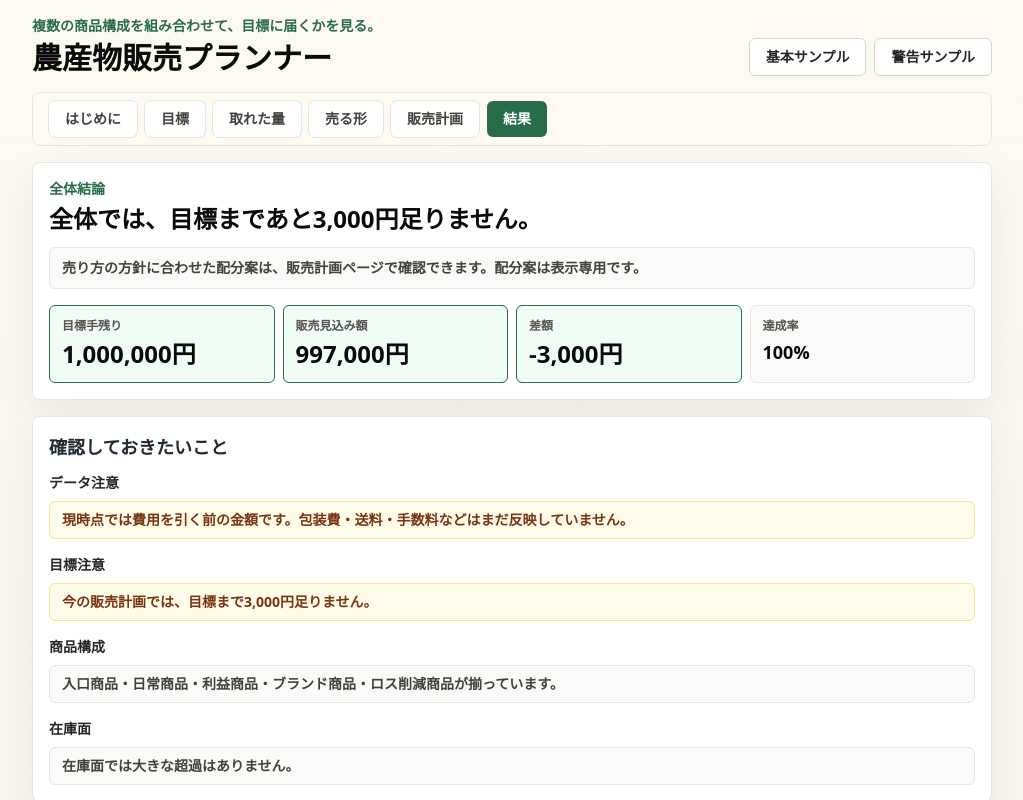
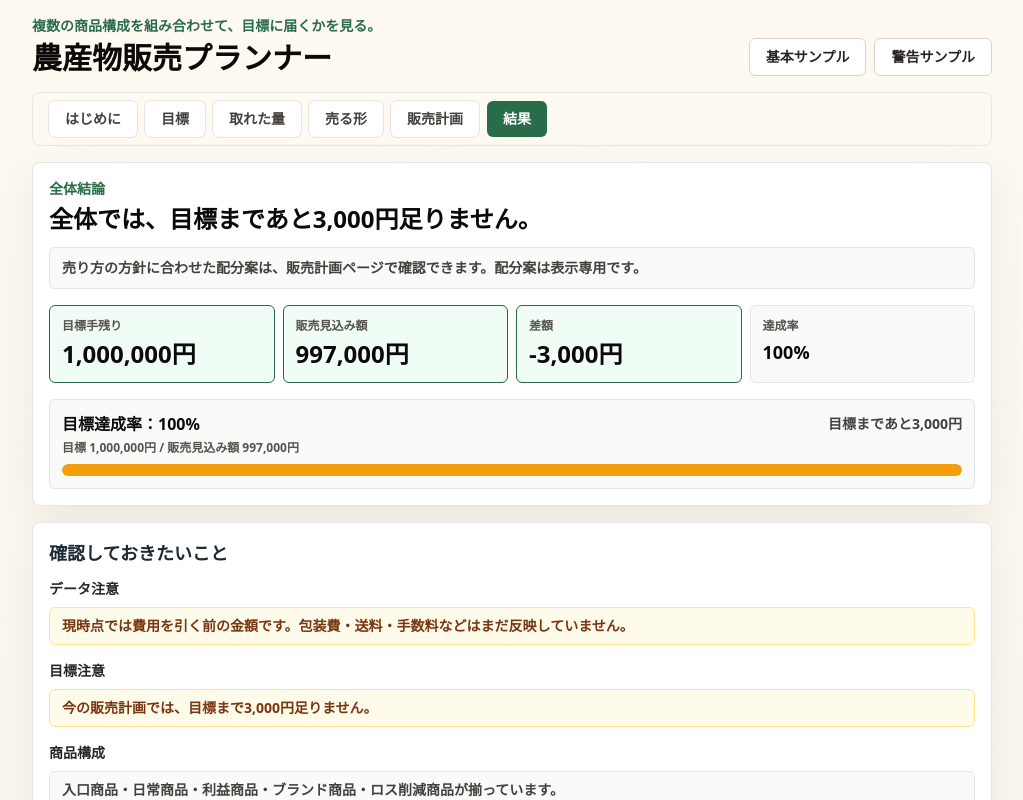
Before and after one commit to daikiyajima426-ux/tenokori-sales-plan, a Next.js app: page / in a window 1280 px wide. Both pictures are taken after a click on the button "基本サンプル". Shown: the top 800 px of the page, without its empty margins (128-1151 px from the left). Built offline with nearby package versions, Linux system fonts and the light colour scheme.

Commit message:
Implement v1.3.1 visual decision UI

```diff
--- a/package.json
+++ b/package.json
@@ -1,6 +1,6 @@
 {
   "name": "tenokori-sales-plan",
-  "version": "1.3.0",
+  "version": "1.3.1",
   "private": true,
   "scripts": {
     "dev": "next dev",
--- a/public/sw.js
+++ b/public/sw.js
@@ -1,4 +1,4 @@
-const CACHE_NAME = "tenokori-sales-plan-v1-3-0";
+const CACHE_NAME = "tenokori-sales-plan-v1-3-1";
 const APP_SHELL = ["/", "/manifest.json", "/icon.svg", "/field-pattern.svg"];
 
 self.addEventListener("install", (event) => {
--- a/src/app/page.tsx
+++ b/src/app/page.tsx
@@ -77,6 +77,48 @@ const dangerButton =
 
 const percent = (value: number | null) =>
   value === null ? "未設定" : `${Math.round(value * 100).toLocaleString("ja-JP")}%`;
+const clampPercent = (value: number | null | undefined) =>
+  value === null || value === undefined || !Number.isFinite(value)
+    ? 0
+    : Math.min(100, Math.max(0, Math.round(value * 100)));
+
+function barColorClass(kind: "ok" | "warn" | "danger" | "info" | "muted") {
+  if (kind === "ok") return "bg-leaf";
+  if (kind === "warn") return "bg-amber-500";
+  if (kind === "danger") return "bg-red-600";
+  if (kind === "info") return "bg-sky-600";
+  return "bg-stone-400";
+}
+
+function progressKind(value: number | null, dangerAtOver = false) {
+  if (value === null) return "muted";
+  if (dangerAtOver && value > 1) return "danger";
+  if (value >= 1) return "ok";
+  if (value >= 0.8) return "warn";
+  return "danger";
+}
+
+function ProgressBar({
+  value,
+  label,
+  kind
+}: {
+  value: number | null;
+  label: string;
+  kind: "ok" | "warn" | "danger" | "info" | "muted";
+}) {
+  if (value === null) return null;
+  return (
+    <div className="mt-2">
+      <div className="h-3 overflow-hidden rounded-full bg-stone-200" aria-label={label}>
+        <div
+          className={`h-full rounded-full ${barColorClass(kind)}`}
+          style={{ width: `${clampPercent(value)}%` }}
+        />
+      </div>
+    </div>
+  );
+}
 
 function NumberInput({
   label,
@@ -161,6 +203,134 @@ function AttentionGroup({ title, items }: { title: string; items: string[] }) {
       <div className="mt-2 space-y-2">
         {items.map((item) => <Notice key={`${title}-${item}`}>{item}</Notice>)}
       </div>
+    </div>
+  );
+}
+
+function TargetProgress({
+  summary
+}: {
+  summary: ReturnType<typeof calculateSummary>;
+}) {
+  if (summary.targetCashYen <= 0) {
+    return (
+      <p className="rounded-md border border-stone-200 bg-stone-50 px-3 py-2 text-sm font-semibold text-stone-700">
+        目標を入れると達成率が表示されます。
+      </p>
+    );
+  }
+  const kind = progressKind(summary.achievementRate);
+  const gapText = summary.isTargetEnough
+    ? `目標を${yen(Math.max(0, summary.targetGapYen))}上回っています`
+    : `目標まであと${yen(summary.shortageYen)}`;
+  return (
+    <div className="rounded-md border border-stone-200 bg-stone-50 px-3 py-3">
+      <div className="flex flex-wrap items-center justify-between gap-2">
+        <p className="font-black text-stone-950">目標達成率：{percent(summary.achievementRate)}</p>
+        <p className="text-sm font-semibold text-stone-700">{gapText}</p>
+      </div>
+      <p className="mt-1 text-xs font-semibold text-stone-600">
+        目標 {yen(summary.targetCashYen)} / 販売見込み額 {yen(summary.totalTakeHomeYen)}
+      </p>
+      <ProgressBar value={summary.achievementRate} label="目標達成率" kind={kind} />
+    </div>
+  );
+}
+
+function InventoryUsageList({
+  summary,
+  compact = false
+}: {
+  summary: ReturnType<typeof calculateSummary>;
+  compact?: boolean;
+}) {
+  if (summary.harvestUsage.length === 0) {
+    return (
+      <p className="rounded-md border border-stone-200 bg-stone-50 px-3 py-2 text-sm font-semibold text-stone-700">
+        取れた量を入れると在庫使用状況が表示されます。
+      </p>
+    );
+  }
+  return (
+    <div className="space-y-2">
+      {summary.harvestUsage.map((row) => {
+        const harvestKg = row.harvest.amount;
+        const usageRate = harvestKg > 0 ? row.usedKg / harvestKg : null;
+        const kind = progressKind(usageRate, true);
+        return (
+          <div
+            key={row.harvest.id}
+            className={`rounded-md border px-3 py-2 ${row.hasOver ? "border-red-200 bg-red-50" : "border-stone-200 bg-stone-50"}`}
+          >
+            <div className="flex flex-wrap items-center justify-between gap-2">
+              <p className="font-black text-stone-950">
+                {row.harvest.name || "取れた量"}：{kg(row.usedKg)} / {kg(harvestKg)}
+              </p>
+              <p className={`text-sm font-semibold ${row.hasOver ? "text-red-800" : "text-stone-700"}`}>
+                使用率：{percent(usageRate)}{row.hasOver ? ` / ${kg(row.overKg)}超過` : ""}
+              </p>
+            </div>
+            {!compact ? (
+              <ProgressBar value={usageRate} label={`${row.harvest.name}の在庫使用率`} kind={kind} />
+            ) : null}
+          </div>
+        );
+      })}
+    </div>
+  );
+}
+
+function RoleCompositionBars({
+  summary
+}: {
+  summary: ReturnType<typeof calculateSummary>;
+}) {
+  if (summary.salesResults.length === 0) {
+    return (
+      <p className="rounded-md border border-stone-200 bg-stone-50 px-3 py-2 text-sm font-semibold text-stone-700">
+        販売計画を入れると結果が表示されます。
+      </p>
+    );
+  }
+  if (summary.validResults.length === 0) {
+    return (
+      <p className="rounded-md border border-stone-200 bg-stone-50 px-3 py-2 text-sm font-semibold text-stone-700">
+        売る形・売値・販売予定数を入れると集計できます。
+      </p>
+    );
+  }
+  return (
+    <div className="mt-3 grid grid-cols-1 gap-2 sm:grid-cols-2">
+      {summary.compositionRows.map((row) => {
+        const kind = row.role === "unset" ? "muted" : "info";
+        return (
+          <div key={row.role} className="rounded-md border border-stone-200 bg-stone-50 px-3 py-2">
+            <p className="font-black text-stone-950">
+              {row.label}：{row.count}件 / {yen(row.salesYen)} / {percent(row.salesShare)}
+            </p>
+            <p className="mt-1 text-xs font-semibold text-stone-600">使用 {kg(row.usedKg)}</p>
+            <ProgressBar value={row.salesShare} label={`${row.label}の販売見込み割合`} kind={kind} />
+          </div>
+        );
+      })}
+    </div>
+  );
+}
+
+function SalesContributionBar({
+  row,
+  totalSalesYen
+}: {
+  row: ReturnType<typeof calculateSummary>["salesResults"][number];
+  totalSalesYen: number;
+}) {
+  const share = totalSalesYen > 0 ? row.takeHomeYen / totalSalesYen : null;
+  return (
+    <div className="mt-2">
+      <p className="text-xs font-semibold text-stone-600">
+        全体に対する割合：{percent(share)}
+      </p>
+      <ProgressBar value={share} label={`${row.card.name}の寄与度`} kind="info" />
     </div>
   );
 }
@@ -737,6 +907,18 @@ function SalesPlanCardsTab({
               </p>
             </div>
           </div>
+          <div>
+            <p className="text-sm font-black text-stone-800">目標達成</p>
+            <div className="mt-2">
+              <TargetProgress summary={summary} />
+            </div>
+          </div>
+          <div>
+            <p className="text-sm font-black text-stone-800">在庫使用率</p>
+            <div className="mt-2">
+              <InventoryUsageList summary={summary} />
+            </div>
+          </div>
           <AttentionGroup title="在庫注意" items={summary.stockWarnings} />
           <AttentionGroup title="目標注意" items={summary.targetWarnings} />
           <AttentionGroup title="商品構成注意" items={summary.compositionWarnings} />
@@ -1124,6 +1306,9 @@ function ResultTab({
           <Metric label="差額" value={yen(summary.targetGapYen)} strong />
           <Metric label="達成率" value={percent(summary.achievementRate)} />
         </div>
+        <div className="mt-4">
+          <TargetProgress summary={summary} />
+        </div>
       </div>
       <div className={panelClass}>
         <h3 className="text-lg font-black">確認しておきたいこと</h3>
@@ -1150,23 +1335,12 @@ function ResultTab({
       <div className={panelClass}>
         <h3 className="text-lg font-black">商品構成チェック</h3>
         <p className="mt-1 text-sm font-semibold text-stone-600">販売計画を、入口・日常・利益・ブランド・ロス削減の役割ごとに見ます。</p>
-        <div className="mt-3 grid grid-cols-1 gap-2 sm:grid-cols-2">
-          {summary.compositionRows.map((row) => (
-            <div key={row.role} className="rounded-md border border-stone-200 bg-stone-50 px-3 py-2">
-              <p className="font-black text-stone-950">{row.label}：{row.count}件 / {yen(row.salesYen)}</p>
-              <p className="mt-1 text-xs font-semibold text-stone-600">比率 {percent(row.salesShare)} / 使用 {kg(row.usedKg)}</p>
-            </div>
-          ))}
-        </div>
+        <RoleCompositionBars summary={summary} />
       </div>
       <div className={panelClass}>
         <h3 className="text-lg font-black">在庫使用状況</h3>
-        <div className="mt-3 space-y-2">
-          {summary.harvestUsage.map((row) => (
-            <p key={row.harvest.id} className={`rounded-md border px-3 py-2 text-sm font-semibold ${row.hasOver ? "border-amber-200 bg-amber-50 text-amber-900" : "border-stone-200 bg-stone-50 text-stone-700"}`}>
-              {row.harvest.name || "取れた量"}：{kg(row.usedKg)} / {kg(row.harvest.amount)} 使用中{row.hasOver ? `、${kg(row.overKg)}超過` : ""}
-            </p>
-          ))}
+        <div className="mt-3">
+          <InventoryUsageList summary={summary} />
         </div>
       </div>
       <div className={panelClass}>
@@ -1176,6 +1350,7 @@ function ResultTab({
             <div key={row.card.id} className="rounded-md border border-stone-200 bg-stone-50 p-3">
               <p className="font-black text-stone-950">{row.card.name}</p>
               <p className="mt-1 text-sm font-black text-leaf">{PRODUCT_ROLE_LABELS[row.card.productRole ?? "unset"]} / 使用量 {kg(row.usedKg)} / 販売見込み {yen(row.takeHomeYen)}</p>
+              <SalesContributionBar row={row} totalSalesYen={summary.totalTakeHomeYen} />
               <details className="mt-2">
                 <summary className="cursor-pointer text-sm font-semibold text-stone-600">詳細を見る</summary>
                 <div className="mt-2 grid grid-cols-1 gap-2 sm:grid-cols-3">
@@ -1237,7 +1412,7 @@ function buildTextOutput(
   const summary = calculateSummary(plan, harvestCards, productCards, salesPlanCards);
   const productMap = new Map(productCards.map((card) => [card.id, card]));
   const lines = [
-    "農産物販売プランナー v1.3.0",
+    "農産物販売プランナー v1.3.1",
     "",
     `作物名: ${plan.cropName || "未入力"}`,
     `目標手残り: ${yen(plan.targetCashYen)}`,
--- a/src/lib/constants.ts
+++ b/src/lib/constants.ts
@@ -1,7 +1,7 @@
 import type { ProductRole, SalesPolicy } from "@/types/domain";
 
 export const APP_NAME = "農産物販売プランナー";
-export const APP_VERSION = "1.3.0";
+export const APP_VERSION = "1.3.1";
 export const SCHEMA_VERSION = 5;
 
 export const STORAGE_KEYS = {
--- a/src/types/domain.ts
+++ b/src/types/domain.ts
@@ -78,7 +78,7 @@ export type AppData = {
 
 export type ExportData = {
   appName: "農産物販売プランナー";
-  appVersion: "1.3.0";
+  appVersion: "1.3.1";
   exportedAt: string;
   data: AppData;
 };
```
Also changed, not shown: 2 other files (tests, documents, lock files or other folders).
